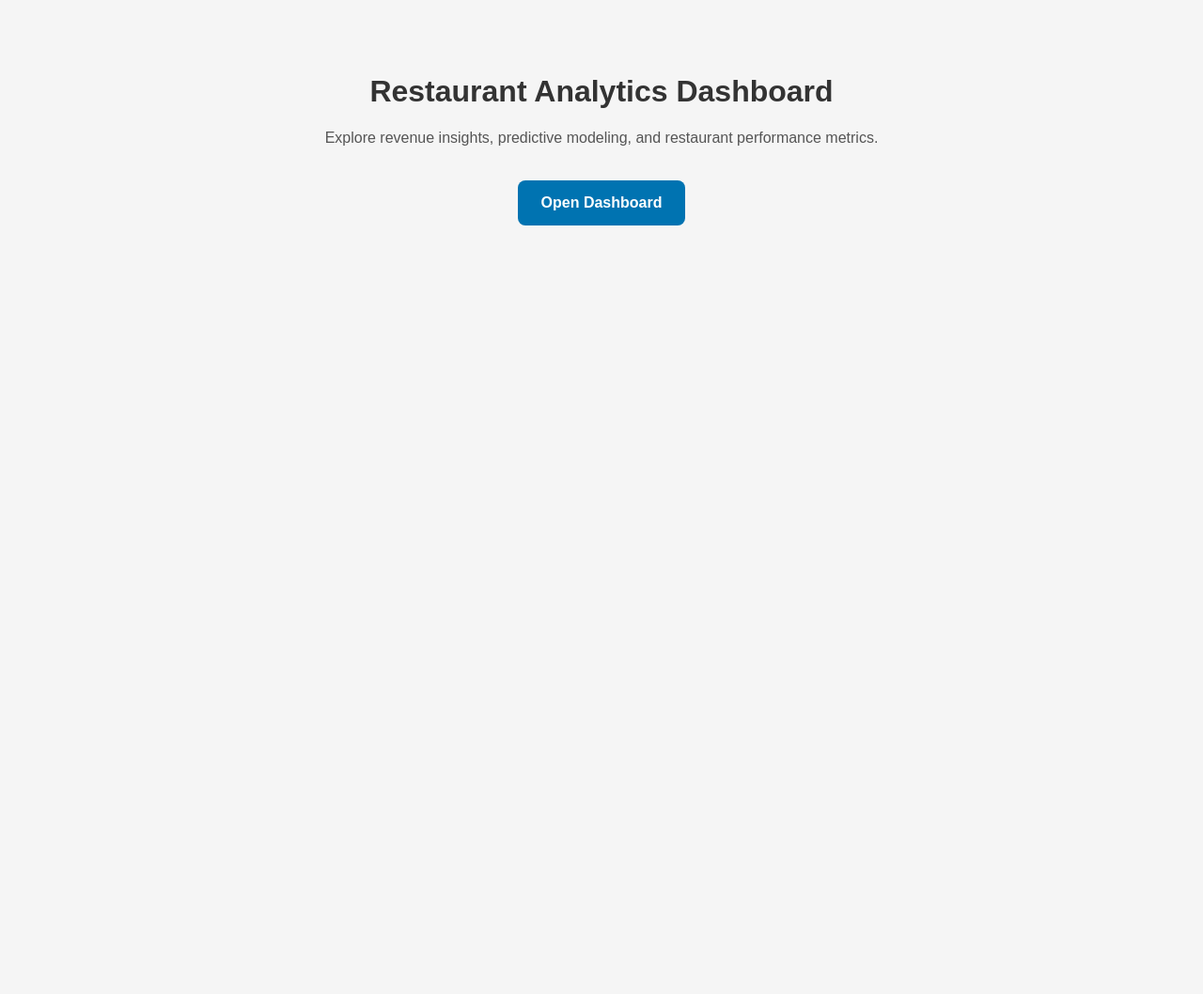
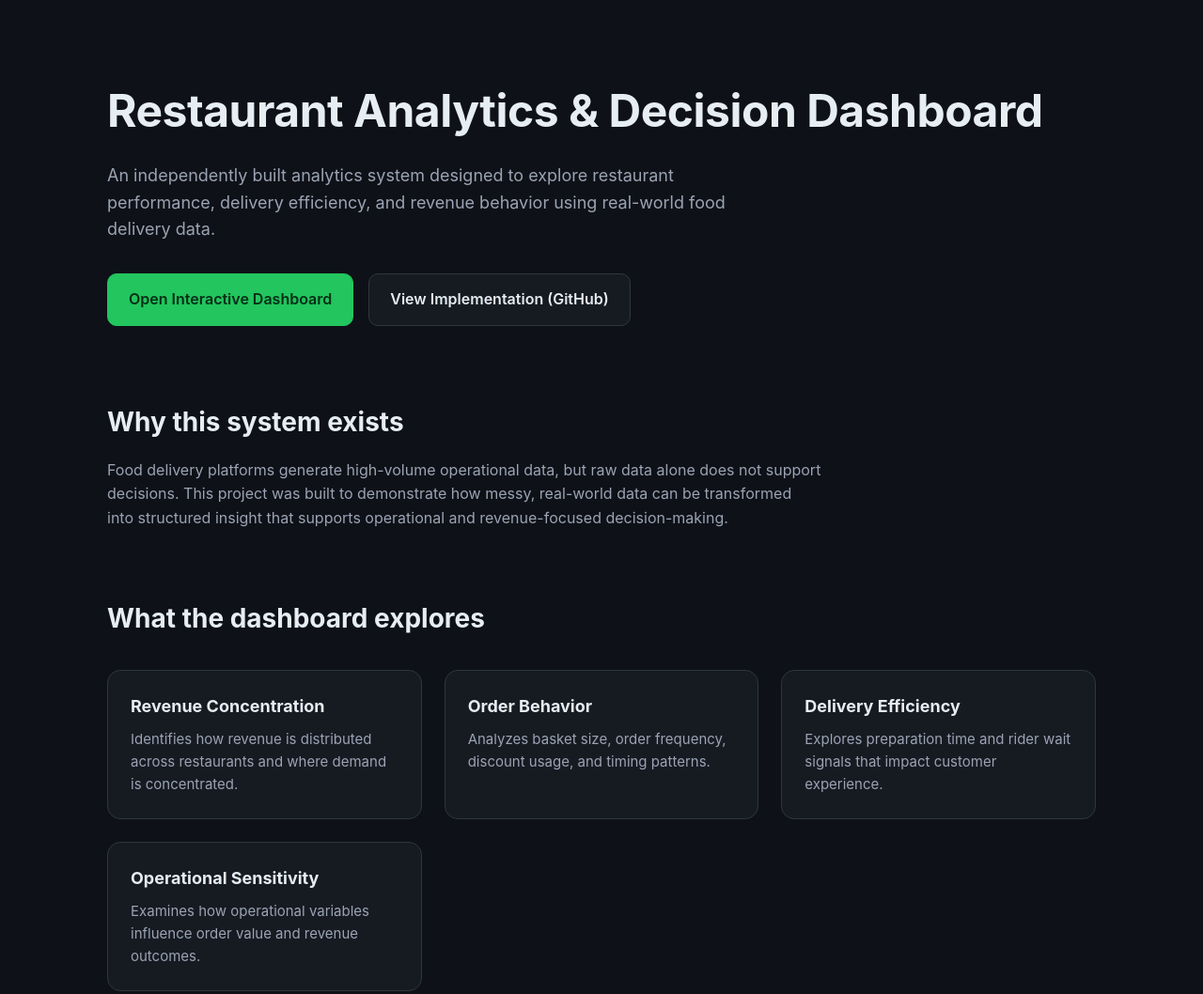
Before and after one commit to mehmuddelowar7-debug/dashboard-landing, a plain HTML site: page index.html in a window 1280 px wide. Shown: the top 1058 px of the page at 94% size. Before the commit the page ends 800 px from the top, so only its background shows below. Drawn offline with Linux system fonts and the light colour scheme.

Commit message:
Professional landing page for Restaurant Analytics Dashboard

```diff
--- a/index.html
+++ b/index.html
@@ -1,30 +1,210 @@
 <!DOCTYPE html>
 <html lang="en">
 <head>
-  <meta charset="UTF-8">
-  <meta name="viewport" content="width=device-width, initial-scale=1.0">
+  <meta charset="UTF-8" />
+  <meta name="viewport" content="width=device-width, initial-scale=1.0" />
+  <title>Restaurant Analytics Dashboard</title>
 
-  <!-- LinkedIn/OpenGraph meta tags -->
-  <meta property="og:title" content="Restaurant Analytics Dashboard">
-  <meta property="og:description" content="Interactive dashboard with revenue insights, predictive modeling, and restaurant analytics.">
-  <meta property="og:image" content="https://raw.githubusercontent.com/mehmuddelowar7-debug/restaurant-analytics-dashboard/main/screenshot.png">
-  <meta property="og:url" content="https://restaurant-analytics-dashboard-qu4t4jakpm9i4kjfqn64gt.streamlit.app">
+  <!-- SEO & Social Preview -->
+  <meta name="description" content="An independently built analytics system to explore restaurant performance, delivery efficiency, and revenue behavior using real-world food delivery data." />
+  <meta property="og:title" content="Restaurant Analytics & Decision Dashboard" />
+  <meta property="og:description" content="A business-focused analytics system exploring revenue, delivery operations, and decision signals in food delivery platforms." />
+  <meta property="og:type" content="website" />
+  <meta property="og:url" content="https://mehmuddelowar7-debug.github.io/dashboard-landing/" />
 
-  <title>Restaurant Analytics Dashboard</title>
   <style>
-    body { font-family: Arial, sans-serif; text-align:center; padding:50px; background:#f5f5f5; }
-    h1 { color:#333; }
-    p { color:#555; }
-    a.button {
-      display:inline-block; margin-top:20px; padding:15px 25px; background:#0073b1; color:#fff; text-decoration:none;
-      border-radius:8px; font-weight:bold;
+    :root {
+      --bg: #0e1117;
+      --card: #161b22;
+      --text: #e6edf3;
+      --muted: #9ba3b4;
+      --accent: #22c55e;
+      --border: #30363d;
     }
-    a.button:hover { background:#005580; }
+
+    * {
+      box-sizing: border-box;
+      margin: 0;
+      padding: 0;
+      font-family: Inter, -apple-system, BlinkMacSystemFont, sans-serif;
+    }
+
+    body {
+      background: var(--bg);
+      color: var(--text);
+      line-height: 1.6;
+    }
+
+    .container {
+      max-width: 1100px;
+      margin: auto;
+      padding: 80px 24px;
+    }
+
+    .hero {
+      margin-bottom: 80px;
+    }
+
+    .hero h1 {
+      font-size: 48px;
+      font-weight: 700;
+      letter-spacing: -0.5px;
+      margin-bottom: 16px;
+    }
+
+    .hero p {
+      font-size: 18px;
+      color: var(--muted);
+      max-width: 720px;
+    }
+
+    .cta {
+      margin-top: 32px;
+      display: flex;
+      gap: 16px;
+      flex-wrap: wrap;
+    }
+
+    .btn {
+      padding: 14px 22px;
+      border-radius: 10px;
+      font-weight: 600;
+      text-decoration: none;
+      border: 1px solid var(--border);
+      color: var(--text);
+      background: var(--card);
+      transition: all 0.2s ease;
+    }
+
+    .btn.primary {
+      background: var(--accent);
+      color: #052e16;
+      border-color: var(--accent);
+    }
+
+    .btn:hover {
+      transform: translateY(-2px);
+      opacity: 0.95;
+    }
+
+    .section {
+      margin-bottom: 72px;
+    }
+
+    .section h2 {
+      font-size: 28px;
+      margin-bottom: 16px;
+    }
+
+    .section p {
+      color: var(--muted);
+      max-width: 760px;
+    }
+
+    .grid {
+      display: grid;
+      grid-template-columns: repeat(auto-fit, minmax(260px, 1fr));
+      gap: 24px;
+      margin-top: 32px;
+    }
+
+    .card {
+      background: var(--card);
+      border: 1px solid var(--border);
+      border-radius: 14px;
+      padding: 24px;
+    }
+
+    .card h3 {
+      margin-bottom: 8px;
+      font-size: 18px;
+    }
+
+    .card p {
+      font-size: 15px;
+      color: var(--muted);
+    }
+
+    footer {
+      border-top: 1px solid var(--border);
+      padding-top: 32px;
+      color: var(--muted);
+      font-size: 14px;
+    }
+
+    footer span {
+      color: var(--text);
+      font-weight: 500;
+    }
   </style>
 </head>
 <body>
-  <h1>Restaurant Analytics Dashboard</h1>
-  <p>Explore revenue insights, predictive modeling, and restaurant performance metrics.</p>
-  <a class="button" href="https://restaurant-analytics-dashboard-qu4t4jakpm9i4kjfqn64gt.streamlit.app" target="_blank">Open Dashboard</a>
+
+  <div class="container">
+
+    <section class="hero">
+      <h1>Restaurant Analytics & Decision Dashboard</h1>
+      <p>
+        An independently built analytics system designed to explore restaurant performance,
+        delivery efficiency, and revenue behavior using real-world food delivery data.
+      </p>
+
+      <div class="cta">
+        <a href="https://restaurant-analytics-dashboard-qu4t4jakpm9i4kjfqn64gt.streamlit.app" class="btn primary" target="_blank">Open Interactive Dashboard</a>
+        <a href="https://github.com/mehmuddelowar7-debug/restaurant-analytics-dashboard" class="btn" target="_blank">View Implementation (GitHub)</a>
+      </div>
+    </section>
+
+    <section class="section">
+      <h2>Why this system exists</h2>
+      <p>
+        Food delivery platforms generate high-volume operational data, but raw data alone
+        does not support decisions. This project was built to demonstrate how messy,
+        real-world data can be transformed into structured insight that supports
+        operational and revenue-focused decision-making.
+      </p>
+    </section>
+
+    <section class="section">
+      <h2>What the dashboard explores</h2>
+      <div class="grid">
+        <div class="card">
+          <h3>Revenue Concentration</h3>
+          <p>Identifies how revenue is distributed across restaurants and where demand is concentrated.</p>
+        </div>
+        <div class="card">
+          <h3>Order Behavior</h3>
+          <p>Analyzes basket size, order frequency, discount usage, and timing patterns.</p>
+        </div>
+        <div class="card">
+          <h3>Delivery Efficiency</h3>
+          <p>Explores preparation time and rider wait signals that impact customer experience.</p>
+        </div>
+        <div class="card">
+          <h3>Operational Sensitivity</h3>
+          <p>Examines how operational variables influence order value and revenue outcomes.</p>
+        </div>
+      </div>
+    </section>
+
+    <section class="section">
+      <h2>Analytical modeling</h2>
+      <p>
+        A regression model is included to study how operational factors such as order size,
+        discounting, preparation time, and rider wait time relate to order value. The model
+        is used as an analytical lens to understand relationships — not as a production
+        forecasting system.
+      </p>
+    </section>
+
+    <footer>
+      <p>
+        Built independently as a business analytics system.<br />
+        <span>Focus:</span> Decision-making, operational insight, and revenue analysis.
+      </p>
+    </footer>
+
+  </div>
+
 </body>
 </html>
```
